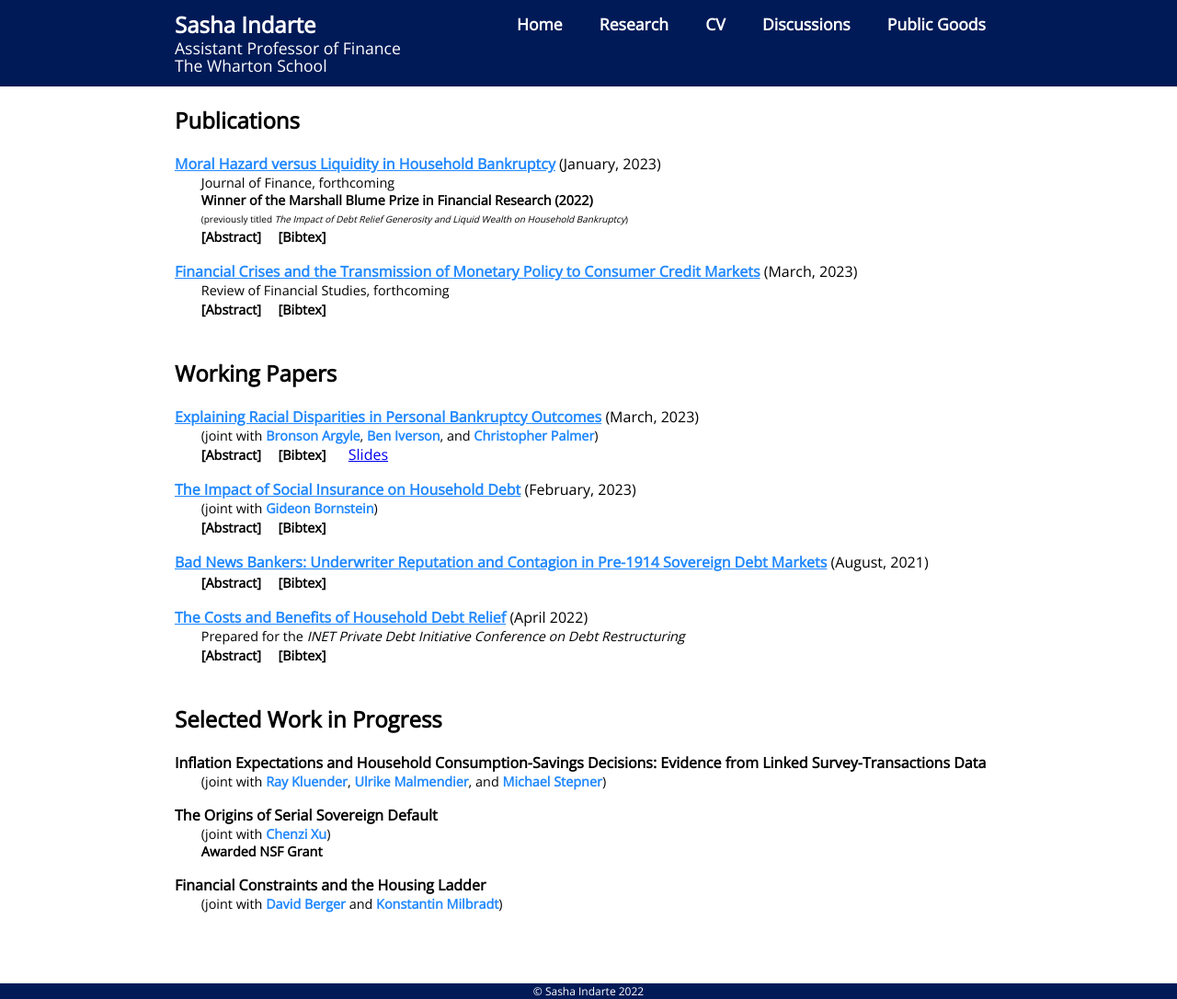
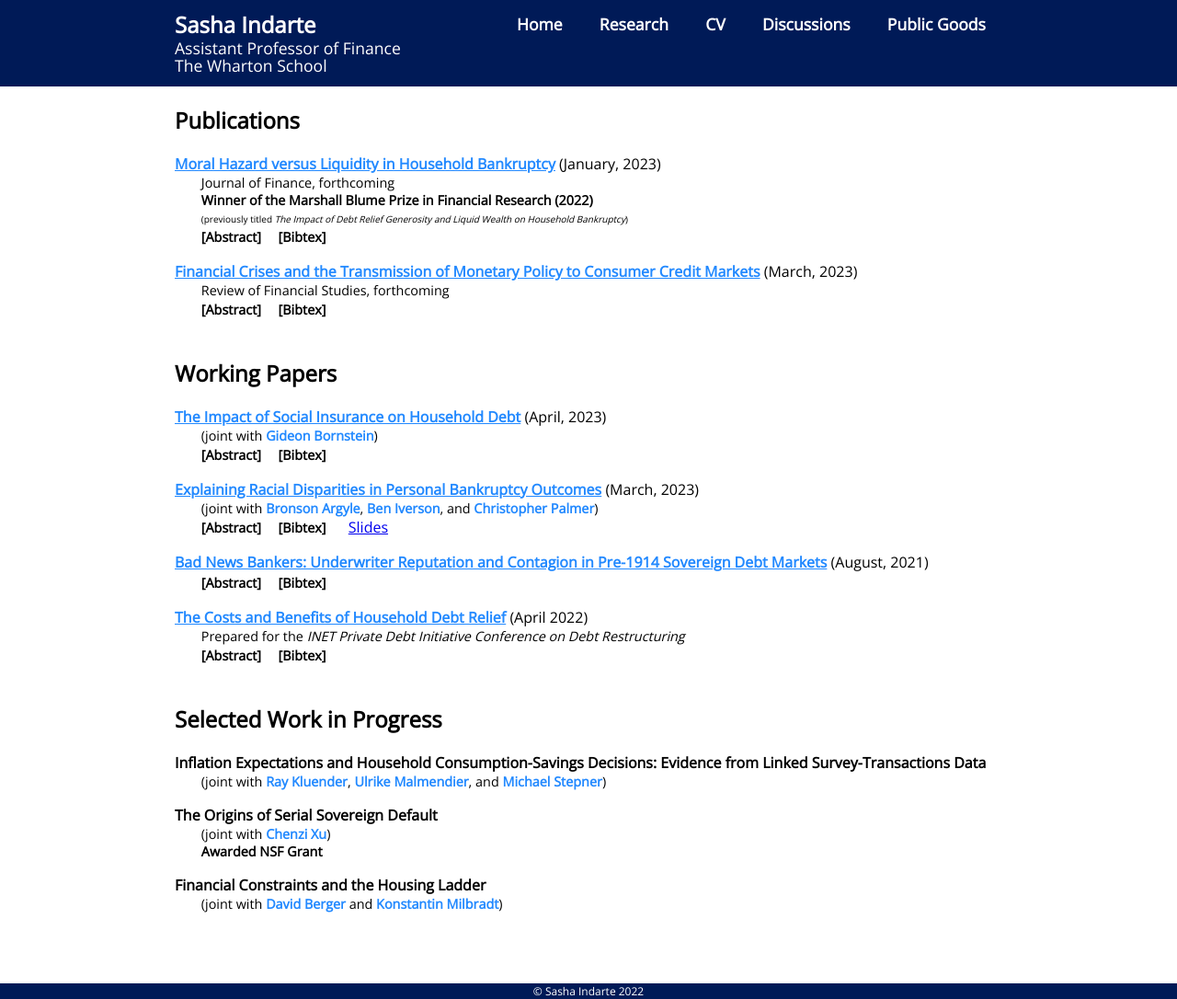
Before and after one commit to sashaindarte/sashaindarte.github.io, a Jekyll site: the page built from research/index.html, in a window 1280 px wide and 1086 px high. Shown: the whole window at 92% size. Built offline with Jekyll 4.4.1, drawn with Linux system fonts in a browser that asks for light colours.

Commit message:
Update index.html

```diff
--- a/research/index.html
+++ b/research/index.html
@@ -62,7 +62,7 @@ title: Sasha Indarte - Research
 				@article{indarte2023moral, <br>
 				  title={Moral Hazard versus Liquidity in Household Bankruptcy}, <br>
 				  author={Indarte, Sasha}, <br>
-				  journal=Journal of Finance, <br>
+				  journal={Journal of Finance}, <br>
 				  year={forthcoming}<br>
 				}
 			</p>
@@ -99,7 +99,7 @@ title: Sasha Indarte - Research
 				@article{indarte2023financial, <br>
 				  title={Financial Crises and the Transmission of Monetary Policy to Consumer Credit Markets}, <br>
 				  author={Indarte, Sasha}, <br>
-				  journal=Review of Financial Studies, <br>
+				  journal={Review of Financial Studies}, <br>
 				  year={forthcoming}<br>
 				}
 			</p>
@@ -111,6 +111,44 @@ title: Sasha Indarte - Research
 
 		<br>
 		<h2>Working Papers</h2>
+
+		<!--social insurance -->
+		<div class="container">
+			<p style="margin-bottom:0px;"><a href="/research/BI_social_ins_debt.pdf">
+				<u><b>
+				The Impact of Social Insurance on Household Debt</b></u></a> (April, 2023)
+			</p>
+
+			<p style="padding-left:2em;padding-bottom:0em;margin-top:0em;margin-bottom:0em;font-size:0.9em;">
+				(joint with <a href="http://www.gideon-bornstein.com/home">Gideon Bornstein</a>)
+			</p>
+
+			<label for="toggle3a" class="toggle-header" style="font-size:0.9em;">&emsp;&emsp;[Abstract]</label>
+	    		<label for="toggle3b" class="toggle-header" style="font-size:0.9em;">&emsp;[Bibtex]</label>
+
+			<input type="checkbox" id="toggle3a" class="toggle-container" />
+			<div class="toggle-content">
+			<p style="padding-left:4em;padding-bottom:0.5em;margin-top:0.5em;font-size:0.9em;" align = "justify">
+				This paper investigates how the expansion of social insurance affects households’ accumulation of debt. Insurance can reduce reliance on debt by lessening the financial impact of adverse events like illness and job loss. But it can also weaken the motive to selfinsure through savings, and households’ improved financial resilience can increase access to credit. Using data on 10 million borrowers and a quasi-experimental research design, we estimate the causal effect of expanded insurance on household debt, exploiting ZIP code-level heterogeneity in exposure to the staggered expansions of one of the largest US social insurance programs: Medicaid. We find that a one percentage point increase in a ZIP code’s Medicaid-eligible population increases credit card borrowing by 0.82%. Decomposing this effect in a model of household borrowing, we show that increased credit supply in response to households’ improved financial resilience fully accounts for this rise in borrowing and contributed 33% of the net welfare gains of expanding Medicaid.
+			</p>
+			</div>
+
+	    		<input type="checkbox" id="toggle3b" class="toggle-container" />
+			<div class="toggle-content">
+			<p style="padding-left:4em;padding-bottom:0.5em;margin-top:0.5em;font-size:0.9em;" align = "justify">
+				@article{bornstein2023impact, <br>
+				  title={The Impact of Social Insurance on Household Debt}, <br>
+				  author={Bornstein, Gideon and Indarte, Sasha}, <br>
+				  journal={Working paper}, <br>
+				  year={2023} <br>
+				}
+			</p>
+			</div>
+
+		</div>
+
+
+
 
 
 		<!--bankruptcy bias-->
@@ -150,41 +188,6 @@ title: Sasha Indarte - Research
 		</div>
 
 
-		<!--social insurance -->
-		<div class="container">
-			<p style="margin-bottom:0px;"><a href="/research/BI_social_ins_debt.pdf">
-				<u><b>
-				The Impact of Social Insurance on Household Debt</b></u></a> (February, 2023)
-			</p>
-
-			<p style="padding-left:2em;padding-bottom:0em;margin-top:0em;margin-bottom:0em;font-size:0.9em;">
-				(joint with <a href="http://www.gideon-bornstein.com/home">Gideon Bornstein</a>)
-			</p>
-
-			<label for="toggle3a" class="toggle-header" style="font-size:0.9em;">&emsp;&emsp;[Abstract]</label>
-	    		<label for="toggle3b" class="toggle-header" style="font-size:0.9em;">&emsp;[Bibtex]</label>
-
-			<input type="checkbox" id="toggle3a" class="toggle-container" />
-			<div class="toggle-content">
-			<p style="padding-left:4em;padding-bottom:0.5em;margin-top:0.5em;font-size:0.9em;" align = "justify">
-				This paper investigates how the expansion of social insurance affects households’ accumulation of debt. Insurance can reduce reliance on debt by lessening the financial impact of adverse events like illness and job loss. But it can also weaken the motive to selfinsure through savings, and households’ improved financial resilience can increase access to credit. Using data on 10 million borrowers and a quasi-experimental research design, we estimate the causal effect of expanded insurance on household debt, exploiting ZIP code-level heterogeneity in exposure to the staggered expansions of one of the largest US social insurance programs: Medicaid. We find that a one percentage point increase in a ZIP code’s Medicaid-eligible population increases credit card borrowing by 0.82%. Decomposing this effect in a model of household borrowing, we show that increased credit supply in response to households’ improved financial resilience fully accounts for this rise in borrowing and contributed 33% of the net welfare gains of expanding Medicaid.
-			</p>
-			</div>
-
-	    		<input type="checkbox" id="toggle3b" class="toggle-container" />
-			<div class="toggle-content">
-			<p style="padding-left:4em;padding-bottom:0.5em;margin-top:0.5em;font-size:0.9em;" align = "justify">
-				@article{bornstein2023impact, <br>
-				  title={The Impact of Social Insurance on Household Debt}, <br>
-				  author={Bornstein, Gideon and Indarte, Sasha}, <br>
-				  journal={Available at SSRN 4205719}, <br>
-				  year={2023} <br>
-				}
-			</p>
-			</div>
-
-		</div>
-
 
 
 
```
Also changed, not shown: other parts of research/index.html (+2 -2 lines).
